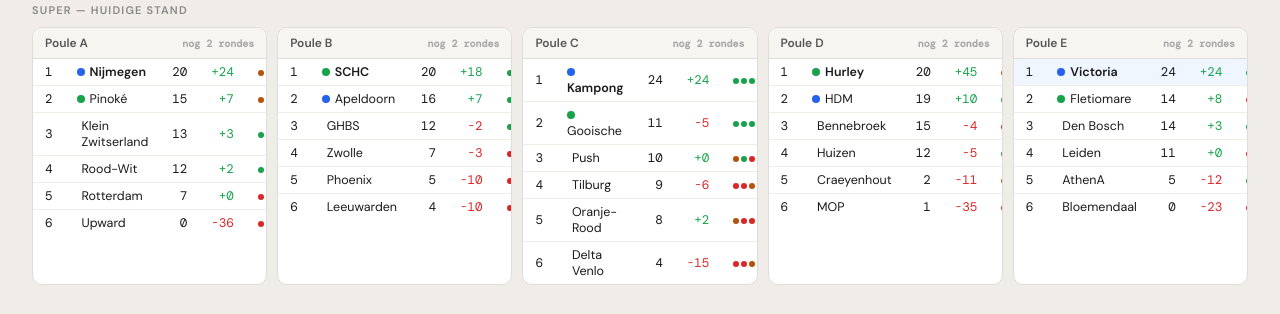
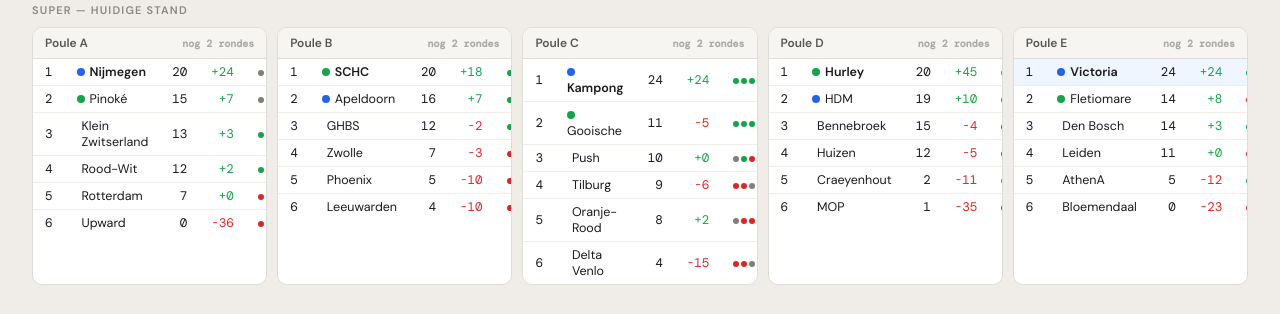
Before and after one commit to BartKamminga/nk-hockey, a React (Vite) app: page / in a window 1280 px wide. Shown: the part 201-515 px from the top of the page. Built offline with nearby package versions, Linux system fonts and the light colour scheme.

Commit message:
Grijze kleur

```diff
--- a/src/components/Overzicht/PouleCard.jsx
+++ b/src/components/Overzicht/PouleCard.jsx
@@ -1,7 +1,7 @@
 import React from 'react'
 import { getTeamForm } from '../../lib/utils'
 
-const FORM_COLORS = { W: '#16a34a', D: '#b45309', L: '#dc2626' }
+const FORM_COLORS = { W: '#16a34a', D: '#817e7b', L: '#dc2626' }
 const FormDots = ({ form }) => {
   if (!form || form.length === 0) return null
   return (
--- a/src/components/SimTab/SimPouleCard.jsx
+++ b/src/components/SimTab/SimPouleCard.jsx
@@ -1,7 +1,7 @@
 import React from 'react'
 import { fmtMatchDate, getTeamForm } from '../../lib/utils'
 
-const FORM_COLORS = { W: '#16a34a', D: '#b45309', L: '#dc2626' }
+const FORM_COLORS = { W: '#16a34a', D: '#817e7b', L: '#dc2626' }
 const FormDots = ({ form }) => {
   if (!form || form.length === 0) return null
   return (
```
